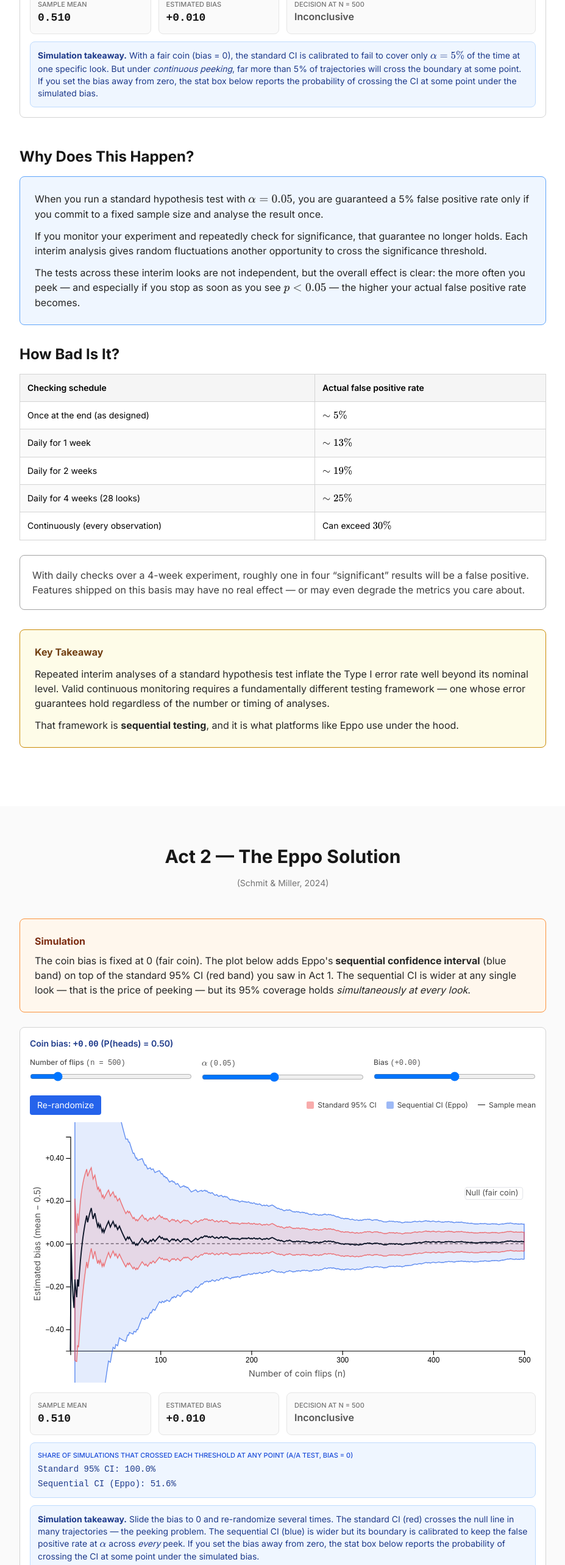
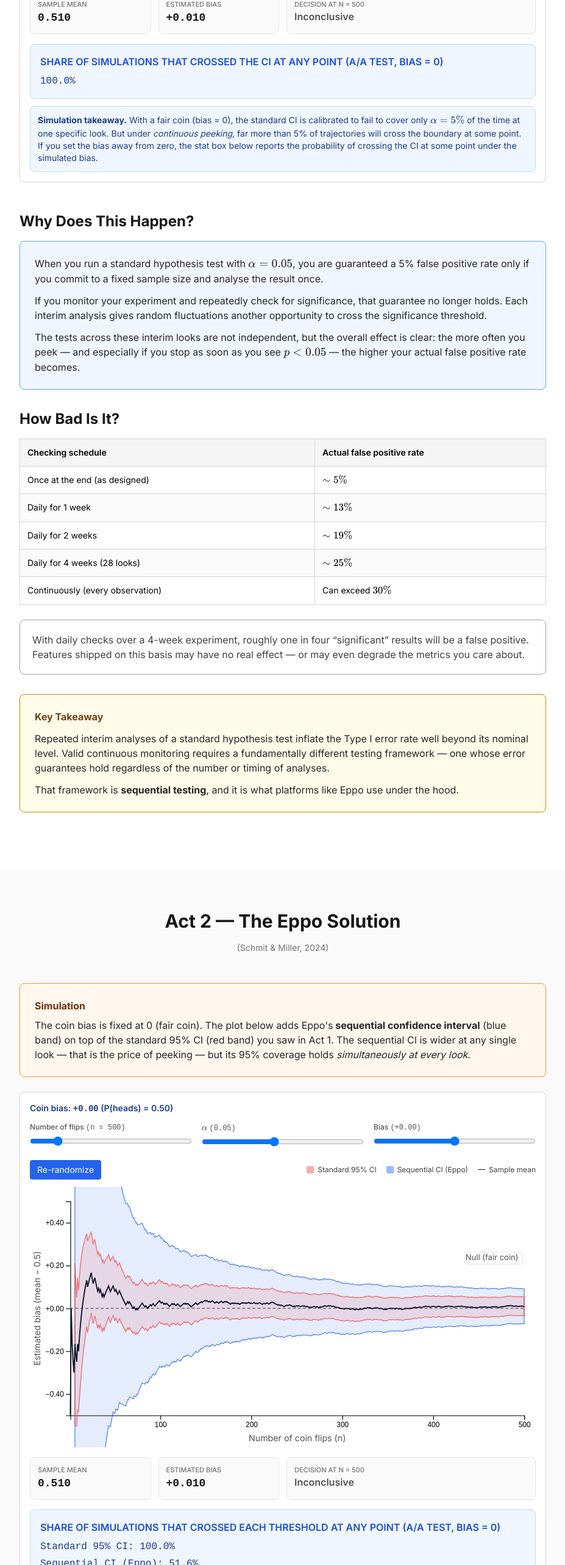
Before and after one commit to n-levy/sequential_testing, a Next.js app in the folder site/: page /short in a window 1280 px wide. Shown: the part 2180-4746 px from the top of the page at 61% size, without its empty margins (288-1215 px from the left). Built offline with nearby package versions, Linux system fonts and the light colour scheme.

Commit message:
Fix: stat box rendering, placement, font size, and numbers for all acts

```diff
--- a/site/components/act2/Act2.tsx
+++ b/site/components/act2/Act2.tsx
@@ -35,6 +35,7 @@ export function Act2() {
           </p>
         </div>
 
+        <>
           <CoinFlipMeanSim
             layers={['fixed-ci', 'sequential-ci']}
             showPeekStats
@@ -49,6 +50,7 @@ export function Act2() {
               </>
             }
           />
+        </>
 
         {/* ── Pipeline diagram (kept for the conceptual flow) ── */}
         <h3 className="text-2xl font-bold text-neutral-900 mb-4 mt-12">The Pipeline at a Glance</h3>
--- a/site/components/shared/CoinFlipMeanSim.tsx
+++ b/site/components/shared/CoinFlipMeanSim.tsx
@@ -520,22 +520,31 @@ export function CoinFlipMeanSim({
             <div className={`text-base font-semibold ${decision.color}`}>{decision.label}</div>
           </div>
         )}
-        {/* Show share crossing each enabled threshold at any point */}
-        {layers.length > 1 && (
-          <div className="bg-blue-50 border border-blue-200 rounded-lg p-3 col-span-2 sm:col-span-4">
-            <div className="text-[11px] font-medium text-blue-700 uppercase mb-1">
-              Share of simulations that crossed each threshold at any point{bias === 0 ? ' (A/A test, bias = 0)' : ' (simulated test)'}
-            </div>
-            <ul className="text-sm text-blue-900 font-mono space-y-1">
+      </div>
+
+      {/* Stat box: always show for Act 1, below takeaway for Act 2/3 */}
+      {((layers.length === 1 && layers[0] === 'fixed-ci') || layers.length > 1) && (
+        <div className="bg-blue-50 border border-blue-200 rounded-lg p-4 mt-4">
+          <div className="text-base font-semibold text-blue-700 uppercase mb-2">
+            {layers.length > 1
+              ? `Share of simulations that crossed each threshold at any point${bias === 0 ? ' (A/A test, bias = 0)' : ' (simulated test)'}`
+              : `Share of simulations that crossed the CI at any point${bias === 0 ? ' (A/A test, bias = 0)' : ' (simulated test)'}`}
+          </div>
+          {layers.length > 1 ? (
+            <ul className="text-base text-blue-900 font-mono space-y-1">
               {layers.map(layer => (
                 <li key={layer}>
                   {LAYER_STYLE[layer].label}: {crossStats[layer] == null ? 'Computing…' : `${(crossStats[layer]! * 100).toFixed(1)}%`}
                 </li>
               ))}
             </ul>
-          </div>
-        )}
-      </div>
+          ) : (
+            <div className="text-base text-blue-900 font-mono">
+              {crossStats['fixed-ci'] == null ? 'Computing…' : `${(crossStats['fixed-ci']! * 100).toFixed(1)}%`}
+            </div>
+          )}
+        </div>
+      )}
 
       {takeaway && (
         <div className="bg-blue-50 border border-blue-200 rounded-lg p-3 mt-3 text-sm text-blue-900">
```
Lines whose indentation alone changed are shown as unchanged.
